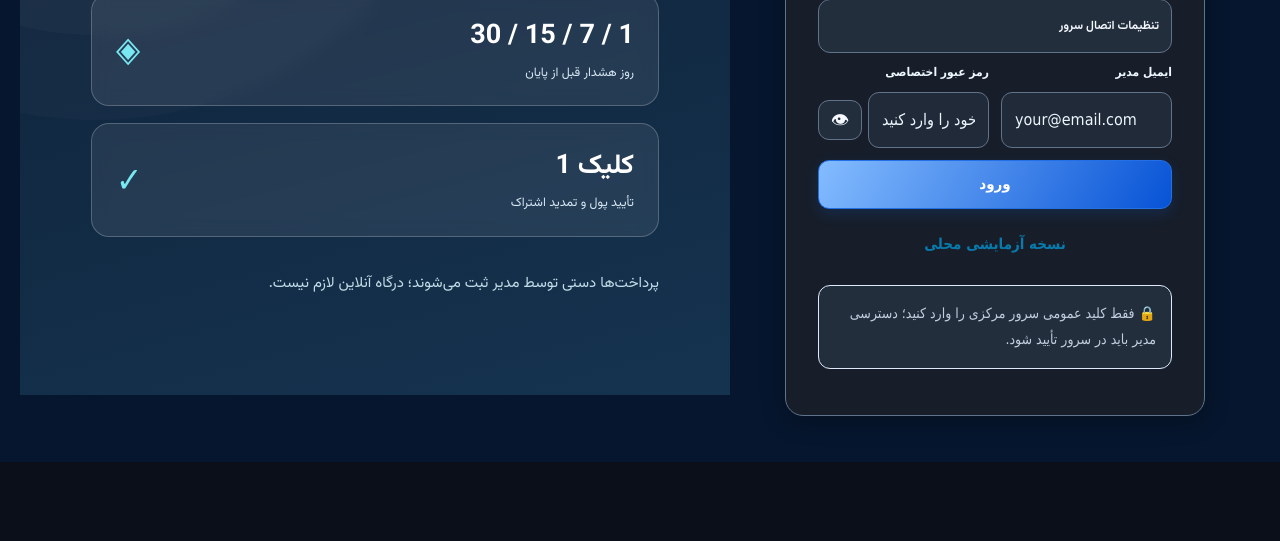
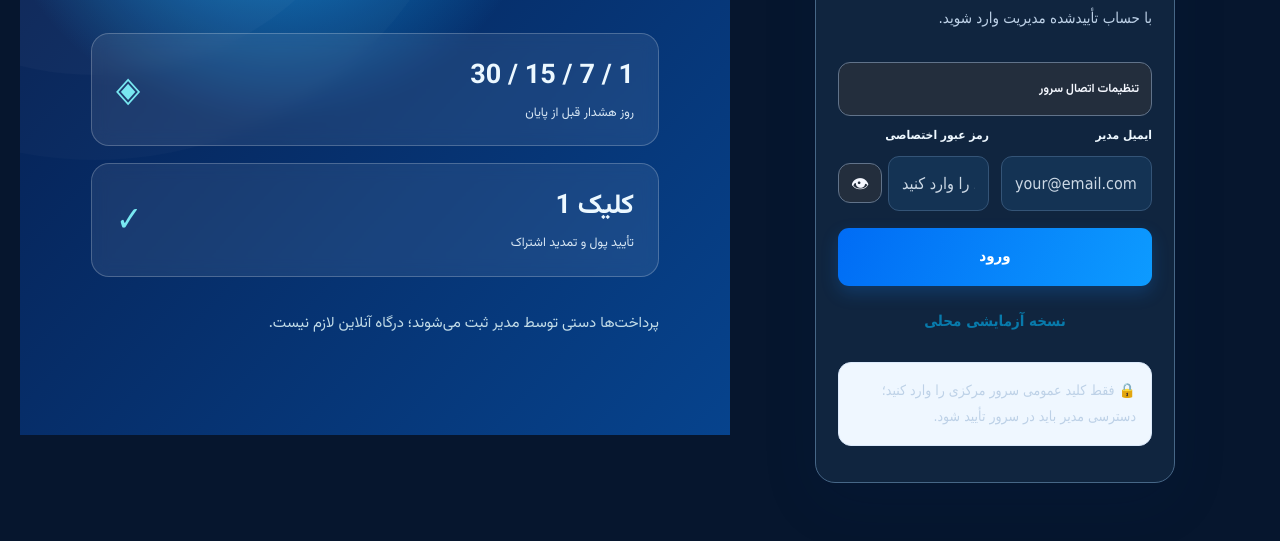
Before and after one commit to zavyanmasoom3-source/ZAVI-ONE-REBORN, a plain HTML site: page apps/admin/index.html in a window 1280 px wide. Shown: the part 472-1013 px from the top of the page. Before the commit the page ends 934 px from the top, so only its background shows below. Drawn offline with Linux system fonts and the light colour scheme.

Commit message:
ui(admin): restore classic portal appearance, retain owner security

```diff
--- a/apps/admin/index.html
+++ b/apps/admin/index.html
@@ -17,8 +17,8 @@
 
 
 <link rel="stylesheet" href="./zavi-admin-v41-readable.css?v=41.2"><link rel="stylesheet" href="./zavi-studio-admin-v637.css?v=63.7"><link rel="stylesheet" href="./zavi-admin-polish-v638.css?v=63.8"><link rel="stylesheet" href="./zavi-admin-premium-v639.css?v=63.9"><link rel="stylesheet" href="./zavi-admin-finish-v640.css?v=64.0"><link rel="stylesheet" href="./zavi-admin-studio-v642.css?v=64.2"><link rel="stylesheet" href="./zavi-admin-comfort-v643.css?v=64.3"><link rel="stylesheet" href="./zavi-admin-experience-v645.css?v=64.5"><link rel="stylesheet" href="./zavi-v659-admin.css?v=65.9"><link rel="stylesheet" href="./zavi-admin-next-v1.css?v=1.0"><link rel="stylesheet" href="./zavi-admin-theme-v11.css?v=1.1">
-<link rel="stylesheet" href="./zavi-admin-v143-a11y.css?v=1.4.3"><link rel="stylesheet" href="./zavi-admin-renewal-hotfix-v144.css?v=1.4.4"><link rel="stylesheet" href="./zavi-luxe-safe-v2.css?v=2.0"><link rel="stylesheet" href="./zavi-web-responsive-v1.css?v=20261024-1"><link rel="stylesheet" href="./zavi-entry-appearance.css"><link rel="stylesheet" href="./zavi-dual-command-v6605.css?v=source-parity-1"><link rel="stylesheet" href="./zavi-three-sizes-v6588.css?v=1"><link rel="stylesheet" href="./zavi-landscape-v6589.css?v=1"><link rel="stylesheet" href="./zavi-mobile-rescue-v6590.css?v=1"><link rel="stylesheet" href="./zavi-admin-ipad-v1438.css?v=1"><link rel="stylesheet" href="./zavi-admin-theme-congrats-v1440.css?v=1"><link rel="stylesheet" href="./zavi-clean-professional-v1458.css?v=1" data-zavi-preserve-features="true">
-<link rel="stylesheet" href="./zavi-ui-foundation-v2.css?v=2" data-zavi-ui-foundation="2"><link rel="stylesheet" href="./zavi-preferences-v2.css?v=2"><script defer src="./zavi-preferences-v2.js?v=2" data-zavi-app="admin"></script><script defer src="./zavi-admin-pdf-screen-map-v1465.js?v=1467"></script><link rel="stylesheet" href="./zavi-admin-pdf-final-v1467.css?v=1467" data-zavi-pdf-final="true">
+<link rel="stylesheet" href="./zavi-admin-v143-a11y.css?v=1.4.3"><link rel="stylesheet" href="./zavi-admin-renewal-hotfix-v144.css?v=1.4.4"><link rel="stylesheet" href="./zavi-luxe-safe-v2.css?v=2.0"><link rel="stylesheet" href="./zavi-web-responsive-v1.css?v=20261024-1"><link rel="stylesheet" href="./zavi-entry-appearance.css"><link rel="stylesheet" href="./zavi-dual-command-v6605.css?v=source-parity-1"><link rel="stylesheet" href="./zavi-three-sizes-v6588.css?v=1"><link rel="stylesheet" href="./zavi-landscape-v6589.css?v=1"><link rel="stylesheet" href="./zavi-mobile-rescue-v6590.css?v=1"><link rel="stylesheet" href="./zavi-admin-ipad-v1438.css?v=1"><link rel="stylesheet" href="./zavi-admin-theme-congrats-v1440.css?v=1"><link rel="stylesheet" href="./zavi-clean-professional-v1458.css?v=1" data-zavi-preserve-features="true" media="not all" data-zavi-skin-disabled="return-to-v66.62">
+<link rel="stylesheet" href="./zavi-ui-foundation-v2.css?v=2" data-zavi-ui-foundation="2"><link rel="stylesheet" href="./zavi-preferences-v2.css?v=2"><script defer src="./zavi-preferences-v2.js?v=2" data-zavi-app="admin"></script><script defer src="./zavi-admin-pdf-screen-map-v1465.js?v=1467"></script><link rel="stylesheet" href="./zavi-admin-pdf-final-v1467.css?v=1467" data-zavi-pdf-final="true" media="not all" data-zavi-skin-disabled="return-to-v66.62">
 <link rel="stylesheet" href="../../packages/shared/ui/design-system-v1.css?v=1" data-zavi-shared-design="1">
 <script defer src="../../packages/shared/ui/design-system-v1.js?v=1" data-zavi-shared-design-script="1"></script>
 <link rel="stylesheet" href="./zavi-admin-settings-hub-v1.css?v=1" data-zavi-admin-settings-hub="1">
@@ -40,19 +40,21 @@
 <div id="modalBg" class="modal-bg" hidden aria-hidden="true"><section class="modal-card" role="dialog" aria-modal="true" aria-labelledby="modalTitle"><header class="modal-head"><div><span class="eyebrow">ZAVI ONE ADMIN</span><h2 id="modalTitle">تمدید اشتراک مشتری</h2></div><button id="modalClose" class="close-modal">×</button></header><div id="modalBody"></div></section></div>
 <script src="./app.js?v=stage8-owner-20261110" defer></script><script src="./receipt-ui.js" defer></script><script src="./admin-portal.js?v=1.4.3-portal" defer></script><script src="./account-control.js?v=stage8-owner-20261110" defer></script><script src="./device-admin.js?v=52" defer></script><script src="./zavi-admin-services-v15.js?v=15" defer></script><script>if('serviceWorker' in navigator){window.addEventListener('load',()=>navigator.serviceWorker.register('./sw.js').catch(()=>{}))}</script><script src="./zavi-locales-v19.js?v=20.0" defer></script><script src="./zavi-legacy-locale-v19.js?v=20.0" defer></script><script src="./zavi-i18n-v27.js?v=28.0" defer></script><script src="./zavi-i18n-v12-dictionary.js?v=1.2" defer></script><script src="./zavi-i18n-v6541-verified.js?v=1.3" defer></script>
 <script src="./zavi-i18n-v22.js?v=1.3" defer></script><script src="./zavi-auto-update-v18.js?v=18" defer></script><script src="./zavi-dual-calendar-v22.js?v=28.0" defer></script><script src="./zavi-theme-v29.js?v=29.0" defer></script>
-<script src="./zavi-admin-v41-mobile-tables.js?v=41.1" defer></script><script src="./zavi-update-center-v643.js?v=64.3" defer></script><script src="./zavi-display-digits-v645.js?v=64.5" defer></script><script src="./zavi-admin-next-v1.js?v=1.0" defer></script><script src="./zavi-admin-theme-v11.js?v=1.1" defer></script><script src="./zavi-admin-service-whatsapp-v139.js?v=1.3.9" defer></script><script defer src="./zavi-admin-v140-ui-fixes.js?v=1.4.0"></script><script defer src="./zavi-admin-recovery-v141.js?v=1.4.2"></script><script defer src="./zavi-luxe-safe-v2.js?v=2.0"></script><script defer src="./zavi-web-responsive-v1.js?v=20261024-1"></script><script defer src="./zavi-three-sizes-v6588.js?v=1" data-zavi-app="admin"></script><script defer src="./zavi-landscape-v6589.js?v=1"></script><script defer src="./zavi-mobile-rescue-v6590.js?v=1"></script><script defer src="./zavi-admin-ipad-v1438.js?v=1"></script><script defer src="./zavi-admin-trial7-restored.js?v=1"></script><script defer src="./zavi-admin-renewal-v1439.js?v=1"></script><script defer src="./zavi-admin-congratulations-v1440.js?v=1"></script><script defer src="./zavi-admin-command-v1441.js?v=1"></script><script defer src="./zavi-dual-command-v6605.js?v=source-parity-1" data-zavi-command-app="admin"></script><link rel="stylesheet" href="./zavi-admin-showcase-v1459.css?v=1" data-zavi-showcase="true">
+<script src="./zavi-admin-v41-mobile-tables.js?v=41.1" defer></script><script src="./zavi-update-center-v643.js?v=64.3" defer></script><script src="./zavi-display-digits-v645.js?v=64.5" defer></script><script src="./zavi-admin-next-v1.js?v=1.0" defer></script><script src="./zavi-admin-theme-v11.js?v=1.1" defer></script><script src="./zavi-admin-service-whatsapp-v139.js?v=1.3.9" defer></script><script defer src="./zavi-admin-v140-ui-fixes.js?v=1.4.0"></script><script defer src="./zavi-admin-recovery-v141.js?v=1.4.2"></script><script defer src="./zavi-luxe-safe-v2.js?v=2.0"></script><script defer src="./zavi-web-responsive-v1.js?v=20261024-1"></script><script defer src="./zavi-three-sizes-v6588.js?v=1" data-zavi-app="admin"></script><script defer src="./zavi-landscape-v6589.js?v=1"></script><script defer src="./zavi-mobile-rescue-v6590.js?v=1"></script><script defer src="./zavi-admin-ipad-v1438.js?v=1"></script><script defer src="./zavi-admin-trial7-restored.js?v=1"></script><script defer src="./zavi-admin-renewal-v1439.js?v=1"></script><script defer src="./zavi-admin-congratulations-v1440.js?v=1"></script><script defer src="./zavi-admin-command-v1441.js?v=1"></script><script defer src="./zavi-dual-command-v6605.js?v=source-parity-1" data-zavi-command-app="admin"></script><link rel="stylesheet" href="./zavi-admin-showcase-v1459.css?v=1" data-zavi-showcase="true" media="not all" data-zavi-skin-disabled="return-to-v66.62">
 <script defer src="../../packages/shared/database/supabase-config.js" data-zavi-shared="database"></script><script defer src="../../packages/shared/security/access-contract.js" data-zavi-shared="security"></script><script defer src="../../packages/shared/i18n/language-core.js" data-zavi-shared="i18n"></script>
-<link rel="stylesheet" href="./zavi-unified-compact-v1.css?v=1" data-zavi-visual-only="true">
+<link rel="stylesheet" href="./zavi-unified-compact-v1.css?v=1" data-zavi-visual-only="true" media="not all" data-zavi-skin-disabled="return-to-v66.62">
 <script defer src="../../packages/shared/diagnostics/build-proof-v1.js" data-zavi-build-proof="true"></script>
 <!-- Approved two-theme design loaded LAST, after all legacy presentation overrides.
      Functionality and existing action elements remain the originals. -->
 <link rel="stylesheet" href="../../packages/shared/ui/zavi-approved-visual-v2.css?v=20261109" data-zavi-approved="shared-v2">
-<link rel="stylesheet" href="./zavi-approved-admin-v2.css?v=20261109" data-zavi-approved="admin-v2">
+<link rel="stylesheet" href="./zavi-approved-admin-v2.css?v=20261109" data-zavi-approved="admin-v2" media="not all" data-zavi-skin-disabled="return-to-v66.62">
 <script defer src="../../packages/shared/ui/zavi-approved-navigation-v2.js?v=20261109" data-zavi-approved-app="admin"></script>
 
 
 <!-- Owner's 12 reference images: final visual layer; preserve data and handlers. -->
 <link rel="stylesheet" href="../../packages/shared/ui/zavi-reference-v3.css?v=12refs-20261109">
-<link rel="stylesheet" href="./zavi-reference-admin-v3.css?v=12refs-20261109">
+<link rel="stylesheet" href="./zavi-reference-admin-v3.css?v=12refs-20261109" media="not all" data-zavi-skin-disabled="return-to-v66.62">
 <script defer src="../../packages/shared/ui/zavi-reference-navigation-v3.js?v=12refs-20261109" data-zavi-reference-app="admin"></script>
+
+<!-- Owner-requested classic V66.62 appearance: newer visual-only skins disabled. Feature assets, financial and offline logic, language/theme switches, security and navigation preserved. -->
 </body></html>
```
